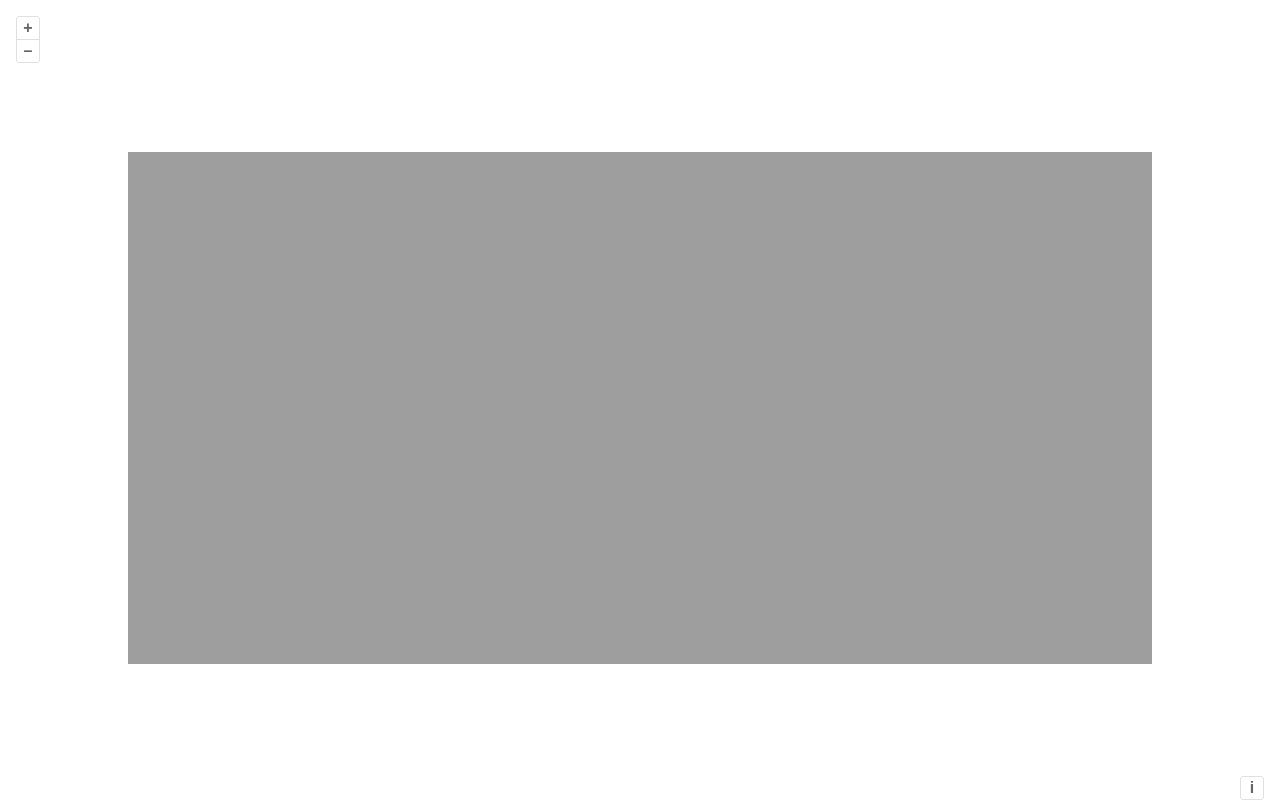
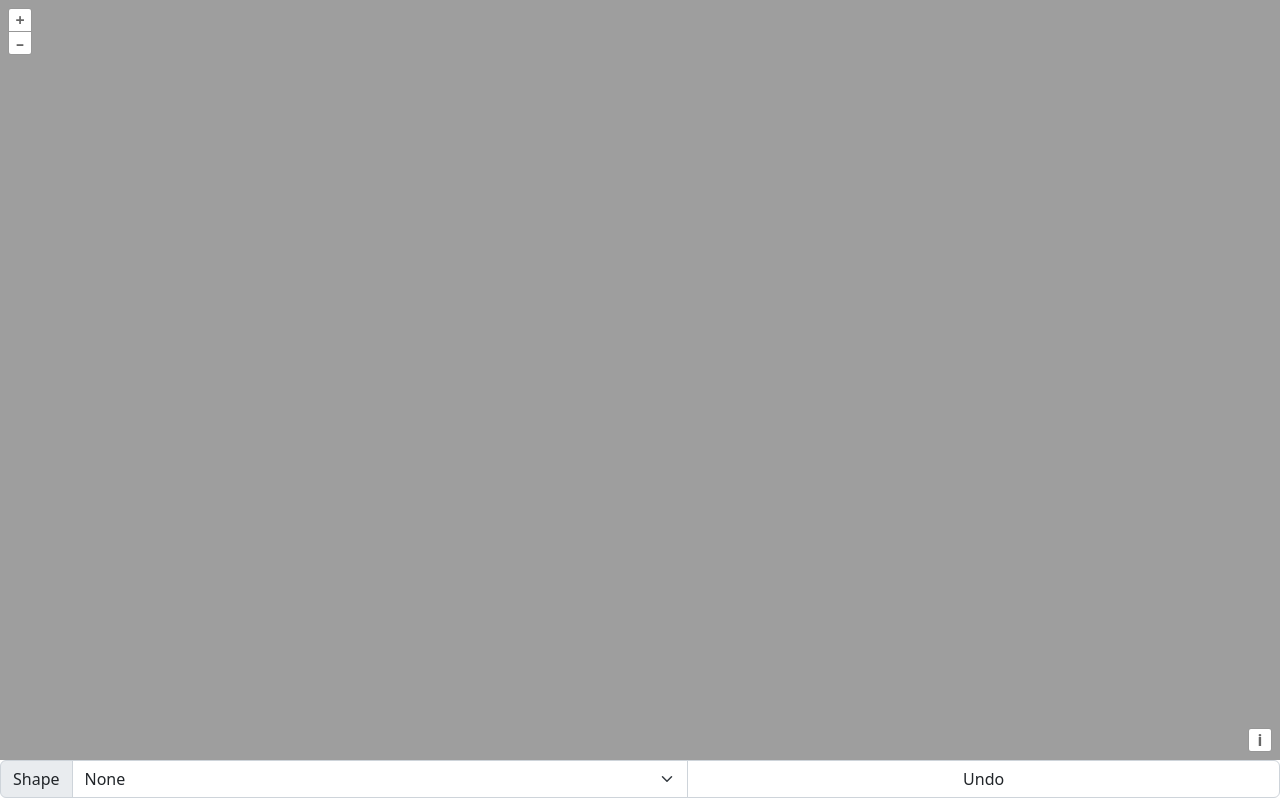
Before and after one commit to ayellowlizard/Antacea, a website built with Vite: page index.html in a window 1280 px wide. Built offline with nearby package versions, Linux system fonts and the light colour scheme.

Commit message:
Update site / add polygons (they aren't saved but still)

```diff
--- a/index.html
+++ b/index.html
@@ -4,19 +4,37 @@
     <meta charset="UTF-8">
     <meta name="viewport" content="width=device-width, initial-scale=1.0" />
     <link rel="stylesheet" href="node_modules/ol/ol.css">
+    <link rel="stylesheet" href="https://cdn.jsdelivr.net/npm/bootstrap@5.2.0/dist/css/bootstrap.min.css">
     <title>Antacea Interactive Map</title>
+
     <style>
-        html, body{
-            height: 100%
-        }
+      html, body{
+        height: calc(100% - 20px);
+      }
       .map {
         width: 100%;
         height: 100%;
       }
     </style>
+
   </head>
   <body>
-    <div id="map" class="map"></div>
+    <div id="antacea-map" class="map"></div>
     <script type="module" src="main.js"></script>
+
+    <div class="controls">
+      <div class="col-auto">
+        <span class="input-group">
+          <label class="input-group-text" for="shape-type">Shape</label>
+          <select class="form-select" id="shape-type">
+            <option value="None">None</option>
+            <option value="Polygon">Polygon</option>
+            <option value="Circle">Circle</option>
+          </select>
+          <input class="form-control" type="button" value="Undo" id="drawUndo">
+        </span>
+      </div>
+    </div>
+
   </body>
 </html>
--- a/main.js
+++ b/main.js
@@ -1,7 +1,10 @@
 import Map from 'ol/Map.js';
 import View from 'ol/View.js';
+import Draw from 'ol/interaction/Draw.js';
 import {getCenter} from 'ol/extent.js';
 import ImageLayer from 'ol/layer/Image.js';
+import VectorLayer from 'ol/layer/Vector.js';
+import VectorSource from 'ol/source/Vector.js';
 import Projection from 'ol/proj/Projection.js';
 import Static from 'ol/source/ImageStatic.js';
 
@@ -9,28 +12,64 @@ import Static from 'ol/source/ImageStatic.js';
 // coordinates directly to map coordinates, so we create a projection that uses
 // the image extent in pixels.
 const extent = [0, 0, 5000, 2500];
-const projection = new Projection({
-  code: 'antaceaProjection',
+const antaceaProjection = new Projection({
+  code: 'antacea-projection',
   units: 'pixels',
   extent: extent,
 });
 
-const map = new Map({
+// this is needed because we are referring to the vector source later,
+// ,when we do the type selector thing and draw the shapes
+// this will be added to countryLayer
+const drawnShapes = new VectorSource({wrapX: false})
+
+// all the layers!
+const drawingLayer = new VectorLayer({source: drawnShapes})
+const satelliteLayer = new ImageLayer({
+  source: new Static({
+    attributions: "if you see bugs report them or something idk",
+    url: 'https://i.postimg.cc/MKvN3DcY/antacea-Map.png',
+    projection: antaceaProjection,
+    imageExtent: extent,
+  }),
+})
+
+// the map with vector and image layer
+const antaceaMap = new Map({
+  target: 'antacea-map',
   layers: [
-    new ImageLayer({
-      source: new Static({
-        attributions: "if you see bugs report them or something idk",
-        url: 'https://i.postimg.cc/MKvN3DcY/antacea-Map.png',
-        projection: projection,
-        imageExtent: extent,
-      }),
-    }),
+    satelliteLayer,
+    drawingLayer
   ],
-  target: 'map',
   view: new View({
-    projection: projection,
+    projection: antaceaProjection,
     center: getCenter(extent),
-    zoom: 2,
+    zoom: 3,
     maxZoom: 8,
   }),
 });
+
+// getting the selected type from the html selector.
+// like the shape Type selector and it gets it from the selector you get it dude
+const shapeTypeSelect = document.getElementById('shape-type');
+
+let shapeDraw; // global so we can remove it later
+function addInteraction() {
+  if (shapeTypeSelect.value !== "None") {
+    shapeDraw = new Draw({
+      source: drawnShapes,
+      type: shapeTypeSelect.value,
+    });
+    antaceaMap.addInteraction(shapeDraw);
+  }
+}
+// Handle change event (idk this either)
+shapeTypeSelect.onchange = function () {
+  antaceaMap.removeInteraction(shapeDraw);
+  addInteraction();
+};
+document.getElementById('drawUndo').addEventListener('click', function () {
+  shapeDraw.removeLastPoint();
+});
+
+addInteraction();
```
